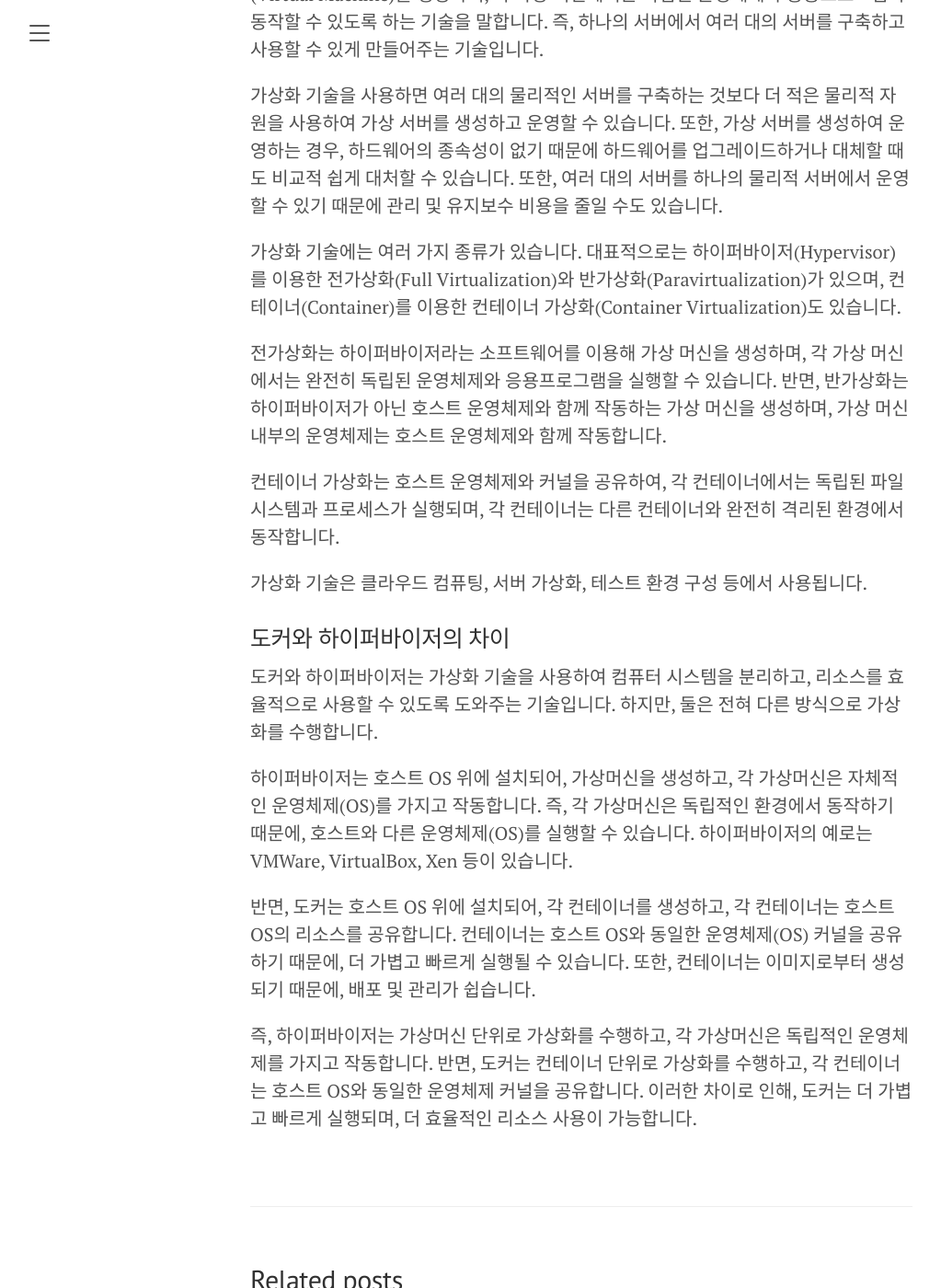
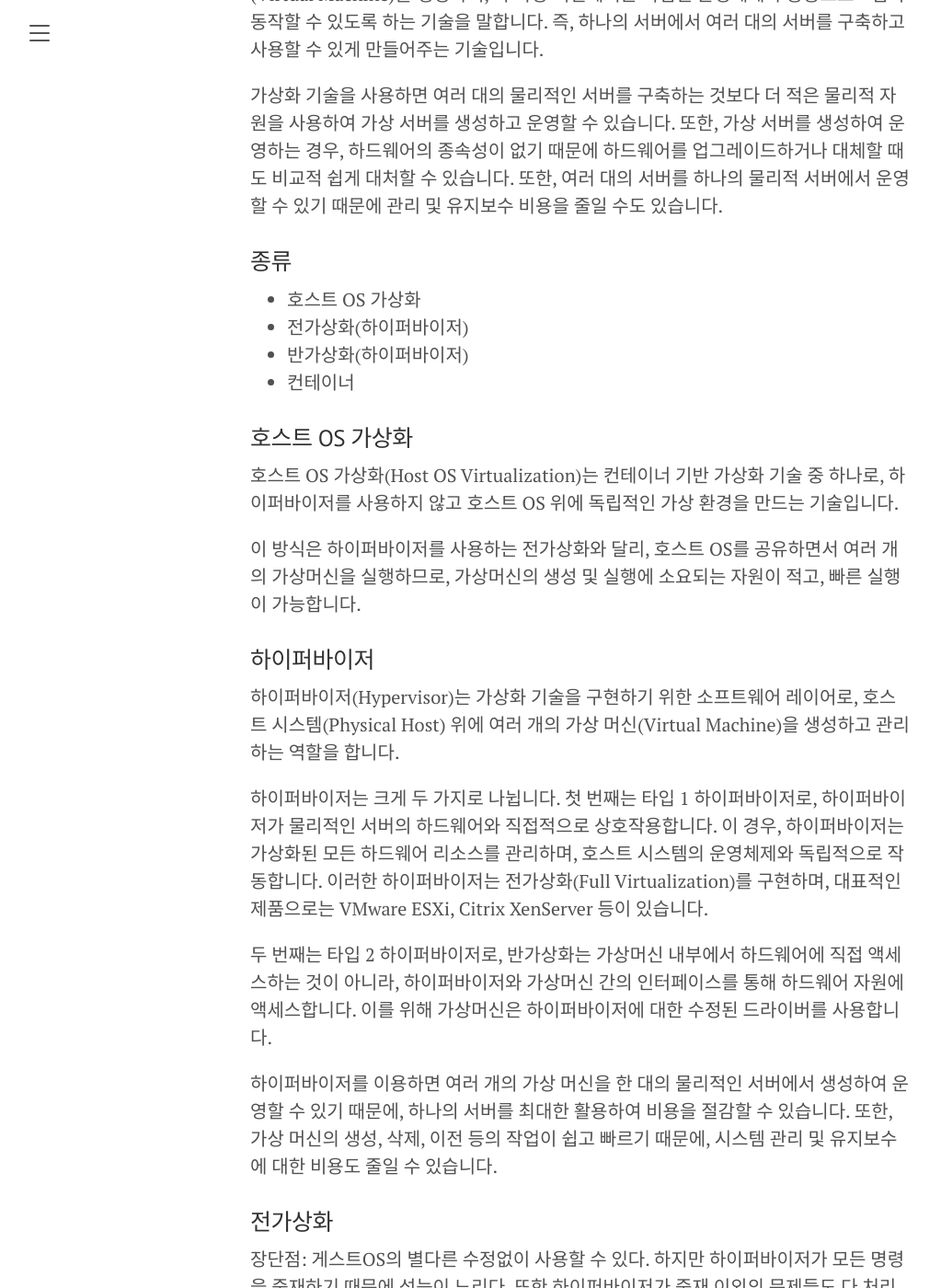
Before and after one commit to mycookie1/mycookie1.github.io, a Jekyll site: the page built from _posts/2023-02-27-가상화.md, in a window 1280 px wide and 1400 px high, scrolled down 283 px. Shown: the whole window at 92% size, without its empty margins (8-1031 px from the left). Built offline with Jekyll 4.4.1, drawn with Linux system fonts in a browser that asks for light colours; a file with an impossible date is left out; some of the changed text lies outside the part shown.

Commit message:
[fix] 파일 합치기

```diff
--- a/_posts/2023-02-27-가상화.md
+++ b/_posts/2023-02-27-가상화.md
@@ -8,19 +8,49 @@ tags: [가상화]
 
 가상화 기술을 사용하면 여러 대의 물리적인 서버를 구축하는 것보다 더 적은 물리적 자원을 사용하여 가상 서버를 생성하고 운영할 수 있습니다. 또한, 가상 서버를 생성하여 운영하는 경우, 하드웨어의 종속성이 없기 때문에 하드웨어를 업그레이드하거나 대체할 때도 비교적 쉽게 대처할 수 있습니다. 또한, 여러 대의 서버를 하나의 물리적 서버에서 운영할 수 있기 때문에 관리 및 유지보수 비용을 줄일 수도 있습니다.
 
-가상화 기술에는 여러 가지 종류가 있습니다. 대표적으로는 하이퍼바이저(Hypervisor)를 이용한 전가상화(Full Virtualization)와 반가상화(Paravirtualization)가 있으며, 컨테이너(Container)를 이용한 컨테이너 가상화(Container Virtualization)도 있습니다.
+### 종류
+- 호스트 OS 가상화
+- 전가상화(하이퍼바이저)
+- 반가상화(하이퍼바이저)
+- 컨테이너
 
-전가상화는 하이퍼바이저라는 소프트웨어를 이용해 가상 머신을 생성하며, 각 가상 머신에서는 완전히 독립된 운영체제와 응용프로그램을 실행할 수 있습니다. 반면, 반가상화는 하이퍼바이저가 아닌 호스트 운영체제와 함께 작동하는 가상 머신을 생성하며, 가상 머신 내부의 운영체제는 호스트 운영체제와 함께 작동합니다.
+### 호스트 OS 가상화
+호스트 OS 가상화(Host OS Virtualization)는 컨테이너 기반 가상화 기술 중 하나로, 하이퍼바이저를 사용하지 않고 호스트 OS 위에 독립적인 가상 환경을 만드는 기술입니다.
 
-컨테이너 가상화는 호스트 운영체제와 커널을 공유하여, 각 컨테이너에서는 독립된 파일 시스템과 프로세스가 실행되며, 각 컨테이너는 다른 컨테이너와 완전히 격리된 환경에서 동작합니다.
+이 방식은 하이퍼바이저를 사용하는 전가상화와 달리, 호스트 OS를 공유하면서 여러 개의 가상머신을 실행하므로, 가상머신의 생성 및 실행에 소요되는 자원이 적고, 빠른 실행이 가능합니다.
+
+
+### 하이퍼바이저
+하이퍼바이저(Hypervisor)는 가상화 기술을 구현하기 위한 소프트웨어 레이어로, 호스트 시스템(Physical Host) 위에 여러 개의 가상 머신(Virtual Machine)을 생성하고 관리하는 역할을 합니다.
+
+하이퍼바이저는 크게 두 가지로 나뉩니다. 첫 번째는 타입 1 하이퍼바이저로, 하이퍼바이저가 물리적인 서버의 하드웨어와 직접적으로 상호작용합니다. 이 경우, 하이퍼바이저는 가상화된 모든 하드웨어 리소스를 관리하며, 호스트 시스템의 운영체제와 독립적으로 작동합니다. 이러한 하이퍼바이저는 전가상화(Full Virtualization)를 구현하며, 대표적인 제품으로는 VMware ESXi, Citrix XenServer 등이 있습니다.
+
+두 번째는 타입 2 하이퍼바이저로, 반가상화는 가상머신 내부에서 하드웨어에 직접 액세스하는 것이 아니라, 하이퍼바이저와 가상머신 간의 인터페이스를 통해 하드웨어 자원에 액세스합니다. 이를 위해 가상머신은 하이퍼바이저에 대한 수정된 드라이버를 사용합니다.
+
+하이퍼바이저를 이용하면 여러 개의 가상 머신을 한 대의 물리적인 서버에서 생성하여 운영할 수 있기 때문에, 하나의 서버를 최대한 활용하여 비용을 절감할 수 있습니다. 또한, 가상 머신의 생성, 삭제, 이전 등의 작업이 쉽고 빠르기 때문에, 시스템 관리 및 유지보수에 대한 비용도 줄일 수 있습니다.
+
+### 전가상화
+장단점: 게스트OS의 별다른 수정없이 사용할 수 있다. 하지만 하이퍼바이저가 모든 명령을 중재하기 때문에 성능이 느리다. 또한 하이퍼바이저가 중재 이외의 문제들도 다 처리해 주어야 한다.
+
+### 반가상화
+장단점: 전가상화의 단점인 성능 저하를 해소하고자 모든 명령을 DOM0을 통해 하이퍼바이저에게 요청하지 않고, 하이퍼콜이라는 인터페이스로 직접 하이퍼바이저에 요청을 날린다. 따라서 전가상화에 비해 성능이 빠르다. 하지만 하이퍼콜을 이용하면 하이퍼바이저에게 요청을 보내는 동작을 기존의 OS는 할 수 없으므로 커널 수정 작업이 들어가야 한다
 
 가상화 기술은 클라우드 컴퓨팅, 서버 가상화, 테스트 환경 구성 등에서 사용됩니다.
 
+### 컨테이너
+프로세스를 격리 하는 방식.
+리눅스에서는 이러한 방식을 리눅스 컨테이너라고 한다. OS를 가상화하는 것이 아닌, 운영체제 수준의 가상화 기술로 리눅스 커널을 공유함과 동시에 프로세스를 격리된 환경에서 실행한다. 때문에 하이퍼바이저 가상화 방식보다 더욱 가볍고 빠르게 동작한다.
+
+컨테이너 가상화를 통해 하나의 서버에서 다수의 컨테이너를 실행하면 컨테이너끼리 서로 영향을 끼치지 않음과 동시에 독립적으로 실행된다. 실행중인 컨테이너에 접속하여 명령어 입력하거나 패키지를 설치하는 등 다양한 작업이 가능하다. 또한 CPU 혹은 메모리를 제한할 수 있으며 호스트 디렉토리에 마운트하여 내부 디렉토리로 사용할 수도 있습니다.
+
+새로운 컨테이너를 만드는 데 들어가는 시간은 OS를 가상화하는 방식엔 비교할 수 없을 정도로 빠르다. 그리고 하나의 프로세스(컨테이너)를 실행하는데 필요한 모든 파일을 이미지로 만들어 제공한다. 때문에 컨테이너 가상화 방식을 사용하면 개발 단계부터 테스트 및 프로덕션에 이르기까지 일관된 환경을 유지할 수 있다.
+
+그러나, 컨테이너는 호스트 OS와 밀접하게 연관되어 있으므로, 호스트 OS의 보안 취약점이나 버전 호환성 문제 등에 노출될 가능성이 있습니다. 따라서, 컨테이너 보안을 강화하기 위해서는 적절한 보안 정책과 함께 관리와 모니터링이 필요합니다.
 
 ### 도커와 하이퍼바이저의 차이
 도커와 하이퍼바이저는 가상화 기술을 사용하여 컴퓨터 시스템을 분리하고, 리소스를 효율적으로 사용할 수 있도록 도와주는 기술입니다. 하지만, 둘은 전혀 다른 방식으로 가상화를 수행합니다.
 
-하이퍼바이저는 호스트 OS 위에 설치되어, 가상머신을 생성하고, 각 가상머신은 자체적인 운영체제(OS)를 가지고 작동합니다. 즉, 각 가상머신은 독립적인 환경에서 동작하기 때문에, 호스트와 다른 운영체제(OS)를 실행할 수 있습니다. 하이퍼바이저의 예로는 VMWare, VirtualBox, Xen 등이 있습니다.
+하이퍼바이저는 가상머신을 생성하고, 각 가상머신은 자체적인 운영체제(OS)를 가지고 작동합니다. 즉, 각 가상머신은 독립적인 환경에서 동작하기 때문에, 호스트와 다른 운영체제(OS)를 실행할 수 있습니다. 하이퍼바이저의 예로는 VMWare, VirtualBox, Xen 등이 있습니다.
 
 반면, 도커는 호스트 OS 위에 설치되어, 각 컨테이너를 생성하고, 각 컨테이너는 호스트 OS의 리소스를 공유합니다. 컨테이너는 호스트 OS와 동일한 운영체제(OS) 커널을 공유하기 때문에, 더 가볍고 빠르게 실행될 수 있습니다. 또한, 컨테이너는 이미지로부터 생성되기 때문에, 배포 및 관리가 쉽습니다.
 
```
Also changed, not shown: _posts/2023-02-27-하이퍼바이저.md (deleted, +0 -19 lines).
